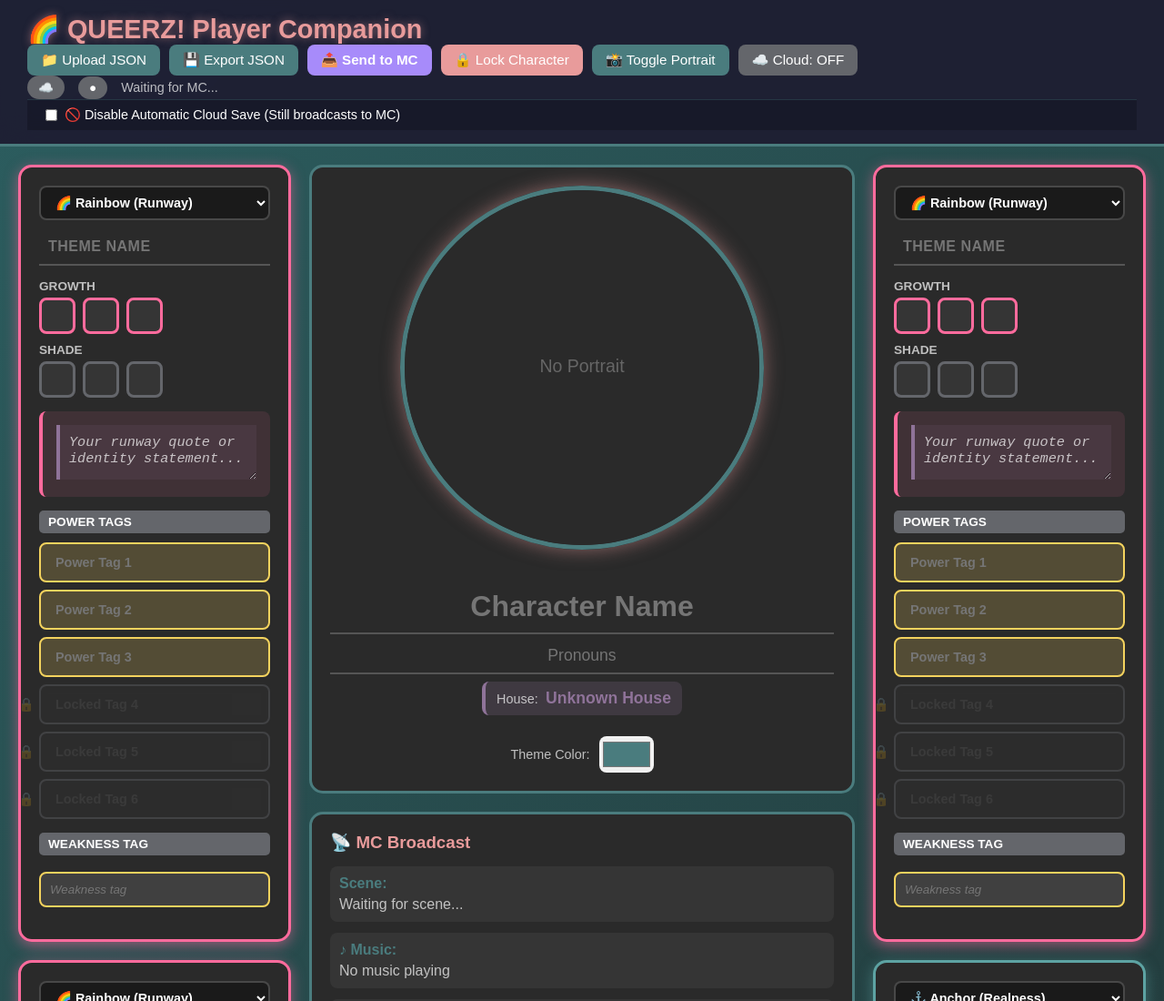
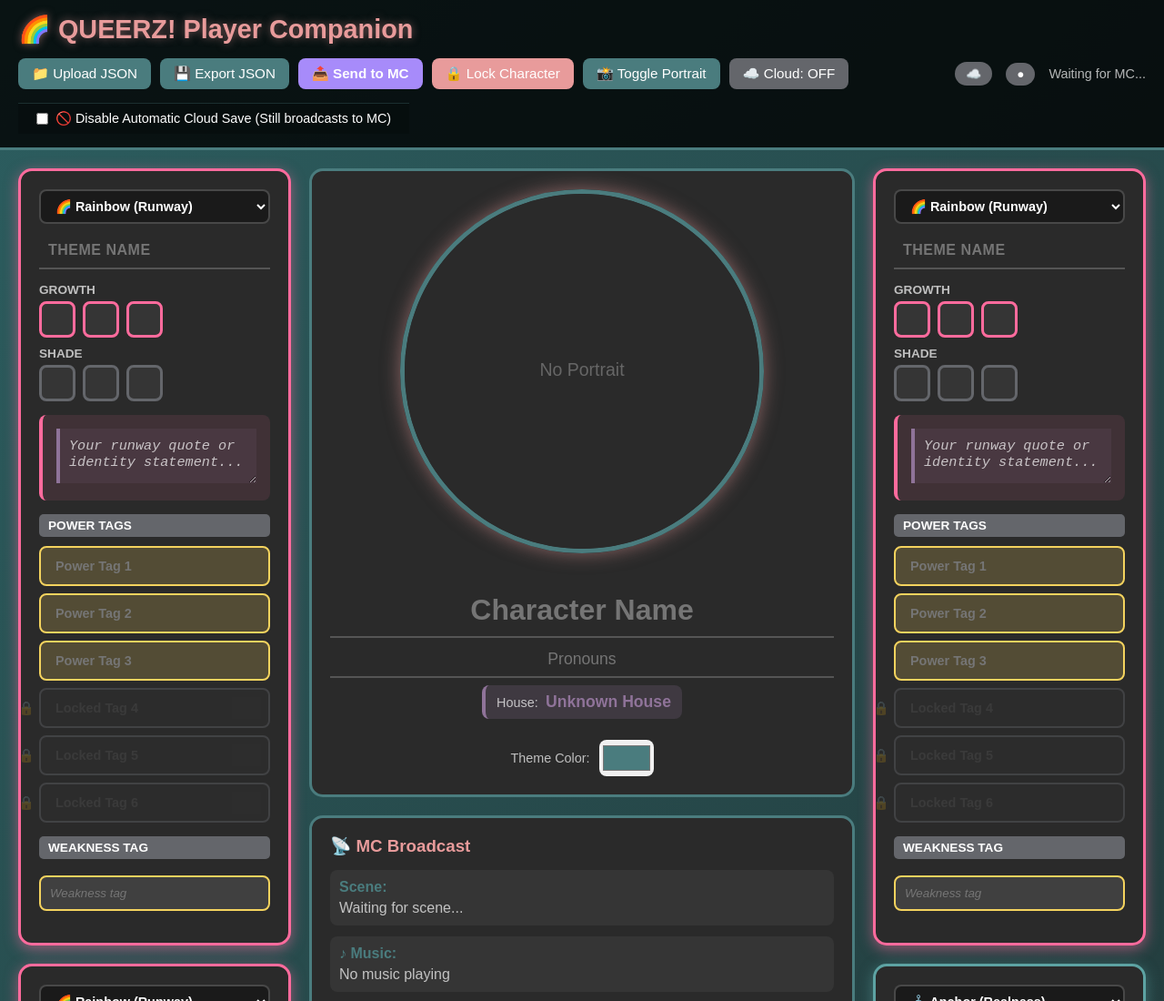
Before and after one commit to benwieler-commits/queerz-player-app, a plain HTML site: page index.html in a window 1280 px wide. Shown: the top 1100 px of the page at 91% size. Drawn offline with Linux system fonts and the light colour scheme; no server answers.

Commit message:
Update styles.css

```diff
--- a/styles.css
+++ b/styles.css
@@ -53,9 +53,6 @@ body {
     color: var(--text-primary);
     min-height: 100vh;
     overflow-x: hidden;
-
-       /* Add safe area padding for bottom nav bars and rounded corners */
-    padding-bottom: env(safe-area-inset-bottom);
 }
 
 /* ================================
@@ -63,15 +60,15 @@ body {
    ================================ */
 
 .app-header {
-    background: rgba(30, 30, 50, 0.95);
-    backdrop-filter: blur(15px);
-    padding: 15px 30px;
-    /* Add safe area padding for notches/status bars */
-    padding-top: max(15px, env(safe-area-inset-top));
-    padding-left: max(30px, env(safe-area-inset-left));
-    padding-right: max(30px, env(safe-area-inset-right));
-    border-bottom: 3px solid #4A7C7E;
-    ...
+    background: rgba(0, 0, 0, 0.8);
+    padding: 15px 20px;
+    border-bottom: 3px solid var(--character-theme-color);
+    display: flex;
+    justify-content: space-between;
+    align-items: center;
+    flex-wrap: wrap;
+    gap: 15px;
+    transition: border-color 0.3s ease;
 }
 
 .app-title {
```
